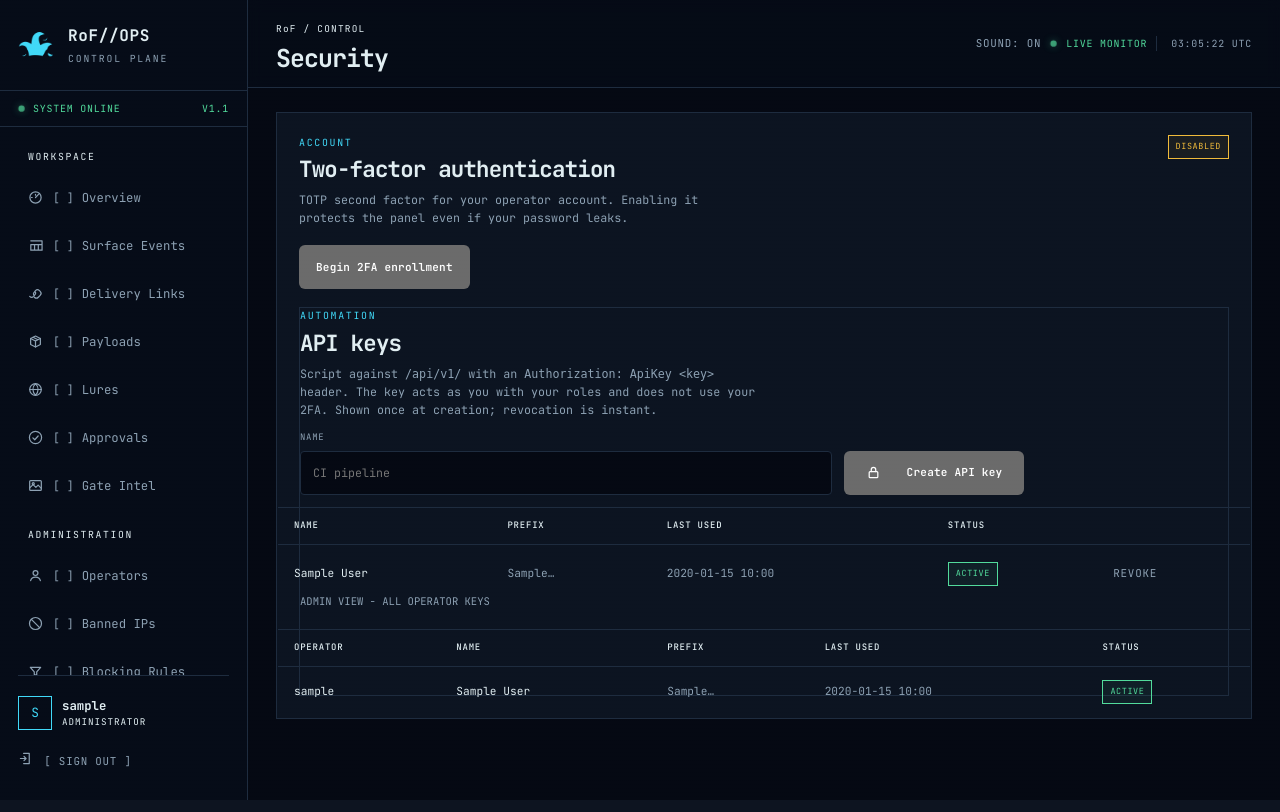
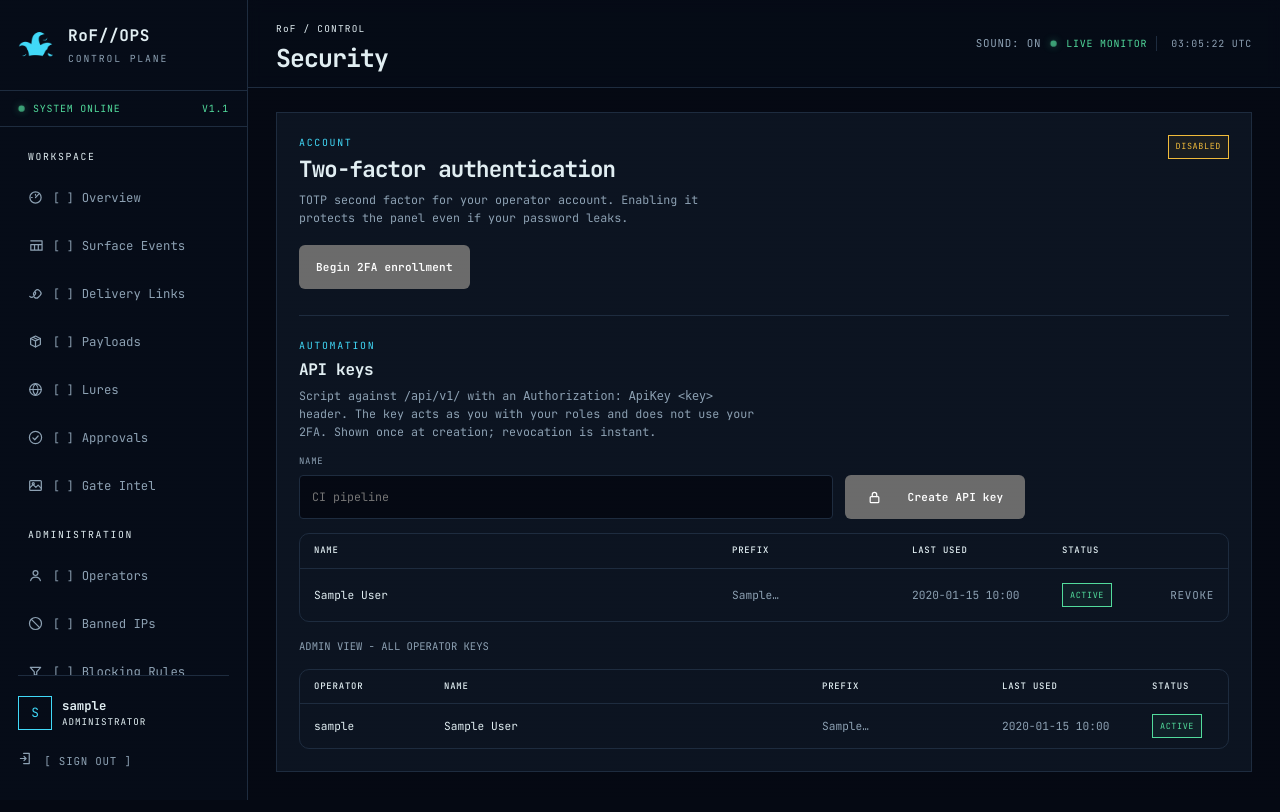
Before and after one commit to i-vt/RedirectorOfFun, a Django app: page /panel/security/ in a window 1280 px wide. Run offline with Django 5.2, Linux system fonts and the light colour scheme; the visitor is signed in with stand-in values (Sample User, id 1); data comes from the database, SQL or seed files in the repository; both versions use the stored data as it was before the commit; tables that the repository leaves empty hold one stand-in row (values such as "Sample post"); data that the repository does not hold is empty; parts of the project's set-up code (start-up, migrations or seed data) failed here and were passed over; some libraries are stand-ins or nearby versions.

Commit message:
Security page: flat sections instead of nested panels
The API keys block was a nested .panel whose keys table bled past its
border (the global table-wrap edge bleed) - the off-center, mangled look.
The page now uses flat section headings inside the page panel (like the
link detail page), the key tables use the contained card style with fixed
columns, REVOKE sits right-aligned, and the copy-once key box is an
accent-bordered inline panel instead of a nested one. Verified live.

```diff
--- a/templates/panel/security.html
+++ b/templates/panel/security.html
@@ -5,25 +5,20 @@
   <div class="panel-heading"><div><span class="section-label">ACCOUNT</span><h2>Two-factor authentication</h2><p>TOTP second factor for your operator account. Enabling it protects the panel even if your password leaks.</p></div><span class="status-badge {% if enabled %}good{% else %}warn{% endif %}">{% if enabled %}ENABLED{% else %}DISABLED{% endif %}</span></div>
 
   {% if just_enabled %}
-  <div class="panel" style="margin-top:18px">
-    <div class="panel-heading"><div><span class="section-label">BACKUP CODES</span><h2>Save these now</h2><p>Each code works once if you lose your device. They are shown exactly once and stored only as hashes.</p></div></div>
+  <div class="panel-heading" style="margin-top:18px"><div><span class="section-label">BACKUP CODES</span><h3>Save these now</h3><p>Each code works once if you lose your device. They are shown exactly once and stored only as hashes.</p></div></div>
   <div class="grid-2" style="margin-top:12px">
     {% for code in backup_codes %}<code class="mono" style="font-size:1rem;padding:8px 12px;border:var(--c-panel-border)">{{ code }}</code>{% endfor %}
   </div>
   <a class="button secondary" style="margin-top:16px" href="{% url 'security' %}">I saved them</a>
-  </div>
   {% elif enabled %}
-  <div class="panel" style="margin-top:18px">
-    <div class="panel-heading"><div><span class="section-label">DISABLE</span><h2>Turn off 2FA</h2><p>Requires a current authenticator code or one of your {{ backup_code_count }} remaining backup codes. Disabling invalidates all existing sessions.</p></div></div>
+  <div class="panel-heading" style="margin-top:18px"><div><span class="section-label">DISABLE</span><h3>Turn off 2FA</h3><p>Requires a current authenticator code or one of your {{ backup_code_count }} remaining backup codes. Disabling invalidates all existing sessions.</p></div></div>
   <form method="post" class="filter-bar" style="margin-top:14px">{% csrf_token %}
     <input type="hidden" name="action" value="disable">
     <label><span>CURRENT CODE OR BACKUP CODE</span><input class="field-input mono" name="code" required autocomplete="one-time-code"></label>
     <button class="button secondary" type="submit" data-confirm="Disable two-factor authentication?">Disable 2FA</button>
   </form>
-  </div>
   {% elif pending_secret %}
-  <div class="panel" style="margin-top:18px">
-    <div class="panel-heading"><div><span class="section-label">ENROLLMENT</span><h2>Confirm your authenticator</h2><p>Add this secret to your authenticator app, then enter a generated code to activate.</p></div></div>
+  <div class="panel-heading" style="margin-top:18px"><div><span class="section-label">ENROLLMENT</span><h3>Confirm your authenticator</h3><p>Add this secret to your authenticator app, then enter a generated code to activate.</p></div></div>
   <p class="mono" style="margin-top:12px;word-break:break-all">{{ pending_secret }}</p>
   <p class="mono muted" style="word-break:break-all;font-size:.62rem">{{ pending_uri }}</p>
   <form method="post" class="filter-bar" style="margin-top:14px">{% csrf_token %}
@@ -31,7 +26,6 @@
     <label><span>6-DIGIT CODE</span><input class="field-input mono" name="code" inputmode="numeric" autocomplete="one-time-code" required></label>
     <button class="button" type="submit">Enable 2FA</button>
   </form>
-  </div>
   {% else %}
   <form method="post" style="margin-top:18px">{% csrf_token %}
     <input type="hidden" name="action" value="enroll">
@@ -39,40 +33,42 @@
   </form>
   {% endif %}
 
-  <div class="panel" style="margin-top:18px">
-    <div class="panel-heading"><div><span class="section-label">AUTOMATION</span><h2>API keys</h2><p>Script against <code>/api/v1/</code> with an <code>Authorization: ApiKey &lt;key&gt;</code> header. The key acts as you with your roles and does not use your 2FA. Shown once at creation; revocation is instant.</p></div></div>
+  <div class="panel-heading" style="margin-top:26px;border-top:var(--c-panel-border);padding-top:22px"><div><span class="section-label">AUTOMATION</span><h3>API keys</h3><p>Script against <code>/api/v1/</code> with an <code>Authorization: ApiKey &lt;key&gt;</code> header. The key acts as you with your roles and does not use your 2FA. Shown once at creation; revocation is instant.</p></div></div>
+
   {% if new_key %}
-    <div class="panel" style="margin-top:12px">
-      <div class="panel-heading"><div><span class="section-label">COPY NOW</span><h2>Your new API key</h2><p>It will never be displayed again.</p></div></div>
-      <div class="copy-row" style="margin-top:10px"><input id="new-api-key" class="field-input mono" readonly value="{{ new_key }}"><button class="button secondary" type="button" data-copy="#new-api-key">Copy</button></div>
+  <div style="margin-top:14px;border:1px solid var(--s-accent);border-radius:10px;padding:14px">
+    <span class="section-label">COPY NOW - shown exactly once</span>
+    <div class="copy-row" style="margin-top:8px"><input id="new-api-key" class="field-input mono" readonly value="{{ new_key }}"><button class="button secondary" type="button" data-copy="#new-api-key">Copy</button></div>
   </div>
   {% endif %}
-    <form method="post" class="filter-bar" style="margin-top:12px">{% csrf_token %}
+
+  <form method="post" class="filter-bar" style="margin-top:14px">{% csrf_token %}
     <input type="hidden" name="action" value="apikey_create">
     <label><span>NAME</span><input class="field-input" name="name" maxlength="120" placeholder="CI pipeline"></label>
     <button class="button" type="submit">{% icon "security" %}Create API key</button>
   </form>
+
   {% if api_keys %}
-    <div class="table-wrap" style="margin-top:12px"><table><thead><tr><th>NAME</th><th>PREFIX</th><th>LAST USED</th><th>STATUS</th><th></th></tr></thead><tbody>
+  <div class="table-wrap contained" style="margin-top:14px"><table><colgroup><col><col style="width:180px"><col style="width:150px"><col style="width:90px"><col style="width:90px"></colgroup><thead><tr><th>NAME</th><th>PREFIX</th><th>LAST USED</th><th>STATUS</th><th></th></tr></thead><tbody>
     {% for key in api_keys %}
     <tr>
       <td>{{ key.name }}</td>
       <td class="mono muted">{{ key.prefix }}…</td>
       <td class="mono muted">{{ key.last_used_at|date:"Y-m-d H:i"|default:"never" }}</td>
       <td>{% if key.is_active %}<span class="status-badge good">ACTIVE</span>{% else %}<span class="status-badge">REVOKED</span>{% endif %}</td>
-        <td>{% if key.is_active %}<form method="post" data-confirm="Revoke this API key?">{% csrf_token %}<input type="hidden" name="action" value="apikey_revoke"><input type="hidden" name="key_id" value="{{ key.pk }}"><button class="text-button" type="submit">REVOKE</button></form>{% endif %}</td>
+      <td style="text-align:right">{% if key.is_active %}<form method="post" data-confirm="Revoke this API key?" style="display:inline">{% csrf_token %}<input type="hidden" name="action" value="apikey_revoke"><input type="hidden" name="key_id" value="{{ key.pk }}"><button class="text-button" type="submit">REVOKE</button></form>{% endif %}</td>
     </tr>
     {% endfor %}
   </tbody></table></div>
   {% endif %}
+
   {% if all_api_keys %}
-    <p class="muted mono" style="font-size:.66rem;margin-top:12px">ADMIN VIEW - ALL OPERATOR KEYS</p>
-    <div class="table-wrap"><table><thead><tr><th>OPERATOR</th><th>NAME</th><th>PREFIX</th><th>LAST USED</th><th>STATUS</th></tr></thead><tbody>
+  <p class="muted mono" style="font-size:.66rem;margin-top:16px">ADMIN VIEW - ALL OPERATOR KEYS</p>
+  <div class="table-wrap contained"><table><colgroup><col style="width:130px"><col><col style="width:180px"><col style="width:150px"><col style="width:90px"></colgroup><thead><tr><th>OPERATOR</th><th>NAME</th><th>PREFIX</th><th>LAST USED</th><th>STATUS</th></tr></thead><tbody>
     {% for key in all_api_keys %}
     <tr><td class="mono">{{ key.operator.username }}</td><td>{{ key.name }}</td><td class="mono muted">{{ key.prefix }}…</td><td class="mono muted">{{ key.last_used_at|date:"Y-m-d H:i"|default:"never" }}</td><td>{% if key.is_active %}<span class="status-badge good">ACTIVE</span>{% else %}<span class="status-badge">REVOKED</span>{% endif %}</td></tr>
     {% endfor %}
   </tbody></table></div>
   {% endif %}
-  </div>
 </section>
 {% endblock %}
```
Also changed, not shown: gates/tests.py (+13 -0 lines), livedb.sqlite3 (deleted), 2 other files. Lines whose indentation alone changed are shown as unchanged.
